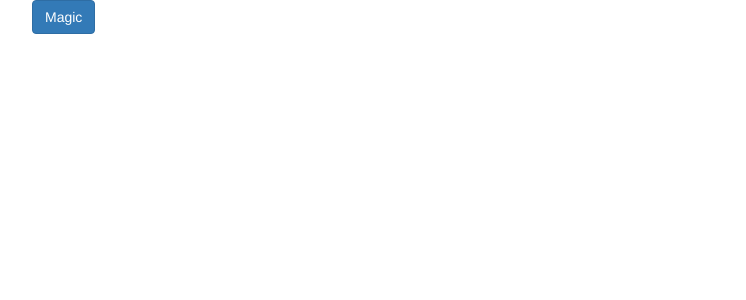
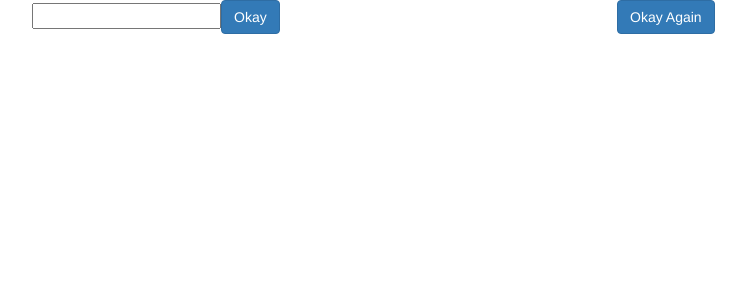
Before and after one commit to CodeKul/17124APRANGWEEKEND, an Angular app: page / in a window 1280 px wide. Shown: the top 300 px of the page, without its empty margins (68-814 px from the left). Built offline with nearby package versions, Linux system fonts and the light colour scheme.

Commit message:
template: view child

```diff
--- a/src/app/app.component.html
+++ b/src/app/app.component.html
@@ -5,7 +5,7 @@
     </div>-->
 
     <div class="col-md-12">
-      <app-inter-comp-comm></app-inter-comp-comm>
+      <app-more-templates></app-more-templates>
     </div>
   </div>
 </div>
--- a/src/app/app.module.ts
+++ b/src/app/app.module.ts
@@ -18,6 +18,8 @@ import { CustomOutputComponent } from './databinding/custom-output.component';
 import { InterCompCommComponent } from './inter-comp-comm/inter-comp-comm.component';
 import { ColorEmiiterComponent } from './inter-comp-comm/color-emiiter.component';
 import { ColorReceiverComponent } from './inter-comp-comm/color-receiver.component';
+import { MoreTemplatesComponent } from './more-templates/more-templates.component';
+import { SubMoreComponent } from './more-templates/sub-more.component';
 
 @NgModule({
   declarations: [
@@ -34,7 +36,9 @@ import { ColorReceiverComponent } from './inter-comp-comm/color-receiver.compone
     CustomOutputComponent,
     InterCompCommComponent,
     ColorEmiiterComponent,
-    ColorReceiverComponent
+    ColorReceiverComponent,
+    MoreTemplatesComponent,
+    SubMoreComponent
   ],
   imports: [
     BrowserModule,
--- /dev/null
+++ b/src/app/more-templates/more-templates.component.html
@@ -0,0 +1,7 @@
+<div class="container">
+  <div class="row">
+    <div class="col-md-12">
+      <app-sub-more></app-sub-more>
+    </div>
+  </div>
+</div>
--- /dev/null
+++ b/src/app/more-templates/sub-more.component.ts
@@ -0,0 +1,38 @@
+import { Component, OnInit, ViewChild, ElementRef } from '@angular/core';
+
+@Component({
+  selector: 'app-sub-more',
+  template: `
+    <div class="container">
+      <div class="row">
+        <div class="col-md-6">
+          <input type="text" #header/>
+          <input value="Okay" type="button" class="btn btn-primary" (click)="myHeader=header.value"/>
+        </div>
+        <div class="col-md-6">
+          <input value="Okay Again" type="button" class="btn btn-primary" (click)="changeHeader()"/>
+        </div>
+      </div>
+      <div class="row">
+        <div class="col-md-12">
+          <h1>{{myHeader}}</h1>
+        </div>
+      </div>
+    </div>
+  `,
+  styles: []
+})
+export class SubMoreComponent implements OnInit {
+
+  myHeader : string;
+  @ViewChild('header') header : ElementRef;
+
+  constructor() { }
+
+  ngOnInit() {
+  }
+
+  changeHeader() {
+    this.myHeader = this.header.nativeElement.value;
+  }
+}
```
Also changed, not shown: src/app/more-templates/more-templates.component.ts (added, +12 -0 lines), src/app/more-templates/more-templates.component.css (added), 2 other files (tests, documents, lock files or other folders).
